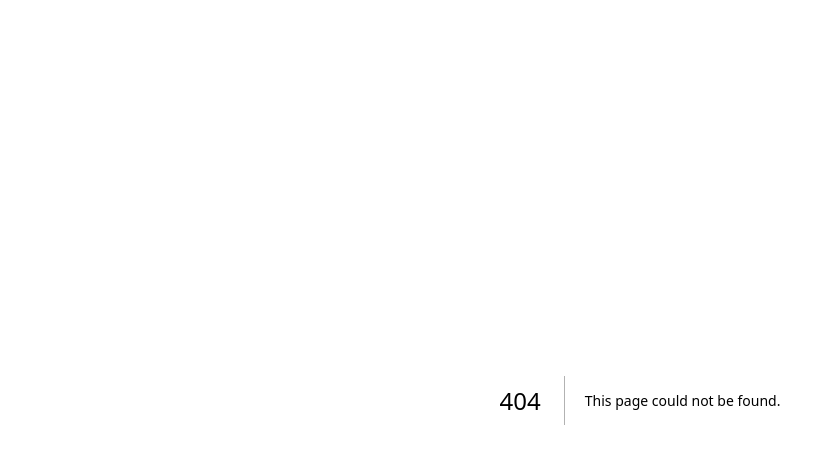
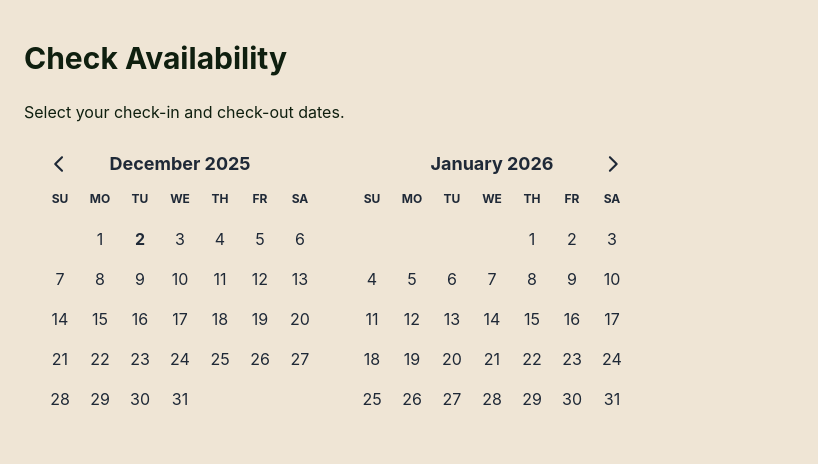
Before and after one commit to intelligencefordm-glitch/villa-anantara-web, a Next.js app: page /check in a window 1280 px wide. Before the commit this address had no page. Shown: the top 464 px of the page, without its empty margins (0-818 px from the left). Built offline with nearby package versions, Linux system fonts and the light colour scheme; no server answers; the database is empty.

Commit message:
Create page.tsx

```diff
--- /dev/null
+++ b/app/check/page.tsx
@@ -0,0 +1,125 @@
+"use client";
+
+import { useEffect, useState } from "react";
+import { DayPicker } from "react-day-picker";
+import "react-day-picker/dist/style.css";
+import { format } from "date-fns";
+
+export default function CheckAvailability() {
+  const [blockedDates, setBlockedDates] = useState<Date[]>([]);
+  const [loading, setLoading] = useState(true);
+
+  const [checkIn, setCheckIn] = useState<Date | undefined>(undefined);
+  const [checkOut, setCheckOut] = useState<Date | undefined>(undefined);
+
+  // Fetch blocked dates
+  const loadBlockedDates = async () => {
+    setLoading(true);
+    const res = await fetch("/api/blocks/list");
+    const json = await res.json();
+
+    if (Array.isArray(json)) {
+      setBlockedDates(json.map((d: any) => new Date(d.date)));
+    }
+    setLoading(false);
+  };
+
+  useEffect(() => {
+    loadBlockedDates();
+  }, []);
+
+  // Handle selecting check-in + check-out
+  const handleSelect = (date: Date) => {
+    // If no check-in chosen → choose check-in
+    if (!checkIn) {
+      setCheckIn(date);
+      setCheckOut(undefined);
+      return;
+    }
+
+    // If date is before check-in → reset
+    if (date < checkIn) {
+      setCheckIn(date);
+      setCheckOut(undefined);
+      return;
+    }
+
+    // If selecting end date
+    setCheckOut(date);
+  };
+
+  // WhatsApp link generator
+  const getWhatsAppLink = () => {
+    if (!checkIn || !checkOut) return "#";
+
+    const msg = `Hi, I would like to inquire about Villa Anantara from ${format(
+      checkIn,
+      "dd MMM yyyy"
+    )} to ${format(checkOut, "dd MMM yyyy")}.`;
+
+    return `https://wa.me/918889777288?text=${encodeURIComponent(msg)}`;
+  };
+
+  return (
+    <main
+      className="min-h-screen px-6 py-10"
+      style={{ backgroundColor: "#EFE5D5" }}
+    >
+      <h1 className="text-3xl font-bold text-[#0F1F0F] mb-6">
+        Check Availability
+      </h1>
+
+      <p className="text-[#0F1F0F] mb-6">
+        Select your check-in and check-out dates.
+      </p>
+
+      {loading ? (
+        <p>Loading calendar...</p>
+      ) : (
+        <DayPicker
+          mode="range"
+          selected={{ from: checkIn, to: checkOut }}
+          onDayClick={handleSelect}
+          disabled={blockedDates}
+          modifiers={{
+            booked: blockedDates,
+          }}
+          modifiersStyles={{
+            booked: {
+              backgroundColor: "#C29F80",
+              color: "white",
+            },
+          }}
+          numberOfMonths={2}
+        />
+      )}
+
+      {/* SELECTION SUMMARY */}
+      {(checkIn || checkOut) && (
+        <div className="mt-10 text-[#0F1F0F]">
+          <h2 className="text-xl font-bold mb-3">Your Dates</h2>
+
+          <p>
+            Check-in:{" "}
+            {checkIn ? format(checkIn, "dd MMM yyyy") : "Not selected"}
+          </p>
+          <p>
+            Check-out:{" "}
+            {checkOut ? format(checkOut, "dd MMM yyyy") : "Not selected"}
+          </p>
+
+          {checkIn && checkOut && (
+            <a
+              href={getWhatsAppLink()}
+              target="_blank"
+              className="mt-6 inline-block px-6 py-3 rounded text-white font-bold"
+              style={{ backgroundColor: "#0F1F0F" }}
+            >
+              Send Request on WhatsApp
+            </a>
+          )}
+        </div>
+      )}
+    </main>
+  );
+}
```
